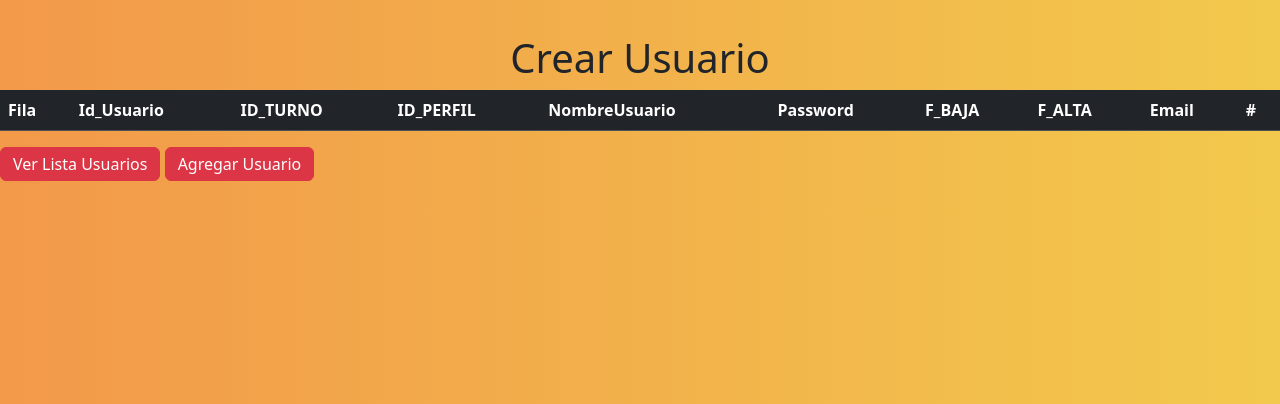
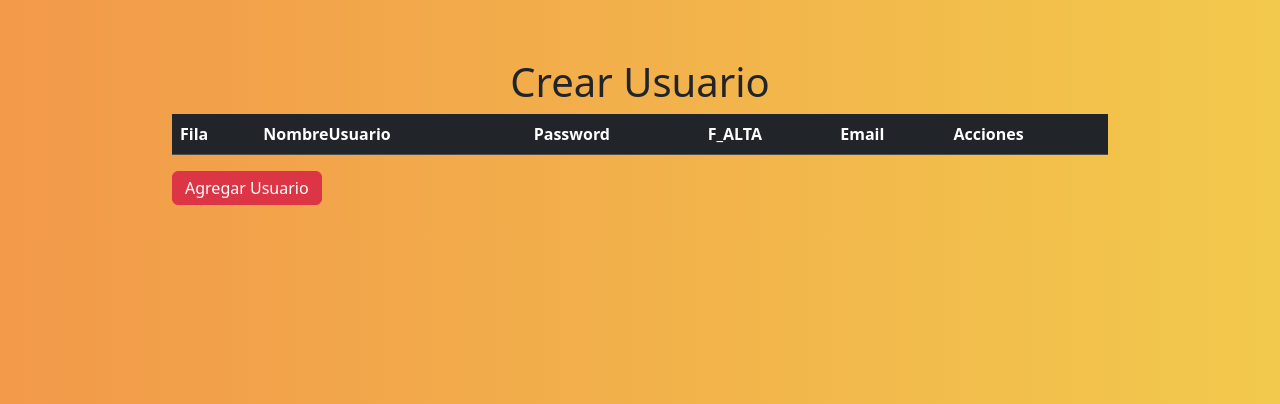
Before and after one commit to abrilzirip/Desarrollo-gestionstock-vidipisaso, a PHP site: page /AdministradorCrearUsuario.php in a window 1280 px wide. Shown: the part 66-470 px from the top of the page. Run offline with PHP 8.4, Linux system fonts and the light colour scheme; a user stored in the database is signed in; data comes from the database, SQL or seed files in the repository; lists and menus that the app fills with data are empty.

Commit message:
update
update

```diff
--- a/Vista/AdministradorCrearUsuario.php
+++ b/Vista/AdministradorCrearUsuario.php
@@ -1,15 +1,12 @@
 <?php
 include '../Controlador/db.php';
 
+session_start();
 
-
-
-session_start();
-if (!isset($_SESSION['usuario']) && !isset($_SESSION['perfil'])) {
+if (!isset($_SESSION['usuario']) && isset($_SESSION['perfil'])) {
   header('Location:index.php');
   die();
 }
-
 
 if ($_SERVER["REQUEST_METHOD"] == "POST") {
   $idturno = 1;
@@ -19,56 +16,42 @@ if ($_SERVER["REQUEST_METHOD"] == "POST") {
   $mail = $_POST['email'];
   date_default_timezone_set('America/Argentina/Buenos_Aires');
   $pFechaalta = date('Y-m-d H:i:s');
-  $fecha_baja = date('Y-m-d H:i:s');
+  //$fecha_baja = date('Y-m-d H:i:s');
+}
 
+// ...
 
 if (!empty($Nombre) && !empty($pass) && !empty($mail)) {
-    $consultaInsert = "INSERT INTO `usuario`(`ID_TURNO`, `NOMBRE`, `PASSWORD`, `ID_PERFIL`, `F_BAJA`, `F_ALTA`, `MAIL`)
-    VALUES ( :idturno, :Nombre, :pass,:perfil ,:fecha_baja, :pFechaalta, :mail)";
+  // Encriptar la contraseña
+  $passEncriptada = password_hash($pass, PASSWORD_DEFAULT);
+  echo $passEncriptada;
 
+  $consultaInsert = "INSERT INTO `usuario`(`ID_TURNO`, `NOMBRE`, `PASSWORD`, `ID_PERFIL`, `F_ALTA`, `MAIL`)
+  VALUES (:idturno, :Nombre, :passEncriptada, :perfil, :pFechaalta, :mail)";
+  echo $passEncriptada;
   try {
       $consulta = $conn->prepare($consultaInsert);
       $consulta->bindParam(':idturno', $idturno);
       $consulta->bindParam(':Nombre', $Nombre);
-      $consulta->bindParam(':pass', $pass);
-      $consulta->bindParam('perfil', $idperfil);
-      $consulta->bindParam(':fecha_baja', $fecha_baja);
+      $consulta->bindParam(':passEncriptada', $passEncriptada); // Usar la contraseña encriptada
+      $consulta->bindParam(':perfil', $idperfil);
       $consulta->bindParam(':pFechaalta', $pFechaalta);
       $consulta->bindParam(':mail', $mail);
 
       $consulta->execute();
       $conn->beginTransaction();
       $conn->commit();
-
-      date_default_timezone_set('America/Argentina/Buenos_Aires');
-      $FECHA_ALTA = date('Y-m-d H:i:s');
-      $insertLog="INSERT INTO `log`(`fecha`, `operacion`, `detalle`, `id_usuario`, `perfil`)
-      VALUES (:FECHA_ALTA,:stringdato1, :stringdato2,1,2)";
-
-      $consulta =$conn->prepare($insertLog);
-
-      $stringdato1= "Crear";
-      $stringdato2= "Creo el usuario ".$Nombre;
-      $consulta->bindParam(':FECHA_ALTA', $FECHA_ALTA);
-      $consulta->bindParam(':stringdato1', $stringdato1);
-      $consulta->bindParam(':stringdato2', $stringdato2);
-      $consulta->execute();
-      $conn->beginTransaction();
-      $conn->commit();
-
       echo "";
       header('Location: ' . htmlspecialchars($_SERVER["PHP_SELF"]) . "?succes_ok=1", true, 303);
       exit;
   } catch (PDOException $e) {
       echo "Error: " . $e->getMessage();
   }
-  } else {
-    echo "Algunos campos están vacíos. Por favor, completa todos los campos.";
 }
-}
-$consultaSelect = $conn->query("SELECT `ID_USUARIO_REGISTRADO`, `ID_TURNO`, `NOMBRE`, `PASSWORD`, `ID_PERFIL`, `F_BAJA`, `F_ALTA`, `MAIL` FROM `usuario`ORDER BY ID_USUARIO_REGISTRADO DESC");
+
+
+$consultaSelect = $conn->query("SELECT `ID_USUARIO_REGISTRADO`, `ID_TURNO`, `NOMBRE`, `PASSWORD`, `ID_PERFIL`,  `F_ALTA`, `MAIL` FROM `usuario`ORDER BY ID_USUARIO_REGISTRADO DESC");
 ?>
-
 
 
 <!DOCTYPE html>
@@ -156,6 +139,7 @@ $consultaSelect = $conn->query("SELECT `ID_USUARIO_REGISTRADO`, `ID_TURNO`, `NOM
     </div>
   </nav>
   </div>
+  <section  class="container mt-4 w-75">
   <div id="cardProductos">
     <div class="card-header py-2">
       <h1 class="text-center mt-3">Crear Usuario</h1>
@@ -170,15 +154,12 @@ $consultaSelect = $conn->query("SELECT `ID_USUARIO_REGISTRADO`, `ID_TURNO`, `NOM
           <thead>
             <tr>
               <th>Fila</th>
-              <th>Id_Usuario</th>
-              <th>ID_TURNO</th>
-              <th>ID_PERFIL</th>
               <th>NombreUsuario</th>
               <th>Password</th>
-              <th>F_BAJA</th>
+              <!-- <th>F_BAJA</th> -->
               <th>F_ALTA</th>
               <th>Email</th>
-              <th>#</th>
+              <th>Acciones</th>
             </tr>
           </thead>
           <tbody>
@@ -187,18 +168,21 @@ $consultaSelect = $conn->query("SELECT `ID_USUARIO_REGISTRADO`, `ID_TURNO`, `NOM
             while ($row = $consultaSelect->fetch()) {
               echo "<tr>";
               echo "<td class='text-center'>" . $nroFila . "</td>";
-              echo "<td class='text-center'>" . $row['ID_USUARIO_REGISTRADO'] . "</td>";
-              echo "<td class='text-center'>" . $row['ID_TURNO'] . "</td>";
-              echo "<td class='text-center'>" . $row['ID_PERFIL'] . "</td>";
               echo "<td class='text-center'>" . $row['NOMBRE'] . "</td>";
-              echo "<td class='text-center'>" . $row['PASSWORD'] . "</td>";
-              echo "<td class='text-center'>" . $row['F_BAJA'] . "</td>";
+              echo "<td class='text-center'>" . '********' . "</td>";
+             // echo "<td class='text-center'>" . $row['F_BAJA'] . "</td>";
               echo "<td class='text-center'>" . $row['F_ALTA'] . "</td>";
               echo "<td class='text-center'>" . $row['MAIL'] . "</td>";
               echo "<td class='text-center'>
                         <div class='table__item__link' role='group' aria-label='Grupo botones'>
-                                </button><button class='btn btn-primary btn-sm' data-btn-grupo='modificar-cliente'>
-                                <i class='bi bi-pencil'></i></button><button type='button' class='btn btn-danger btn-sm' data-btn-grupo='eliminar-cliente'><i class='bi bi-trash'></i></button></div></td>";
+                          <button class='btn btn-primary btn-sm' data-btn-grupo='editar-cliente' data-cliente-id='" . $row['ID_USUARIO_REGISTRADO'] . "'>
+                            <i class='bi bi-pencil'></i>
+                          </button>
+                          <button type='button' class='btn btn-danger btn-sm' data-btn-grupo='eliminar-cliente' data-cliente-id='" . $row['ID_USUARIO_REGISTRADO'] . "'>
+                            <i class='bi bi-trash'></i>
+                          </button>
+                        </div>
+                      </td>";
                 echo "</tr>";
               $nroFila++;
             }
@@ -208,41 +192,9 @@ $consultaSelect = $conn->query("SELECT `ID_USUARIO_REGISTRADO`, `ID_TURNO`, `NOM
 
 </body>
 </table>
-<!-- <div class="table-responsive">
-                <table class="table table-striped table-dark" id="productosTabla">
-                    <thead>
-                    <th>Id_Usuario</th>
-                    <th>Nombre</th>
-                    <th>Password</th>
-                    <th>Email</th>
-                    <th></th>
-                    </thead>
-                    <tbody>
-                        <tr>
-                            <td scope="row">1</td>
-                            <td></td>
-                            <td></td>
-                            <td></td>
-                            <td></td>
-                            <td></td>
-                            <td></td>
-                            <td></td>
-                            <td>
-                                <button class="btn btn-primary" id="btnLapiz">
-                                    <i class="bi bi-pencil"></i>
-                                </button>
-                                <button class="btn btn-danger" id="btnTacho">
-                                    <i class="bi bi-trash"></i>
-                                </button>
-                            </td>
-                        </tr>
-                    </tbody>
-                </table>
-            </div> -->
 
 <div id="idbotones-pantalla-venta">
   <div>
-    <button class="btn btn-danger py-1">Ver Lista Usuarios</button>
     <button class="btn btn-danger py-1" id="btnInsertar" data-bs-toggle="modal" data-bs-target="#modalCarga">Agregar Usuario</button>
   </div>
 </div>
@@ -289,6 +241,7 @@ $consultaSelect = $conn->query("SELECT `ID_USUARIO_REGISTRADO`, `ID_TURNO`, `NOM
     </div>
   </div>
 </div>
+          </section>
 
 <!-- Pie de Indicadores -->
 <br>
```
Also changed, not shown: Controlador/Login.php (+2 -10 lines). Lines whose indentation alone changed are shown as unchanged.
